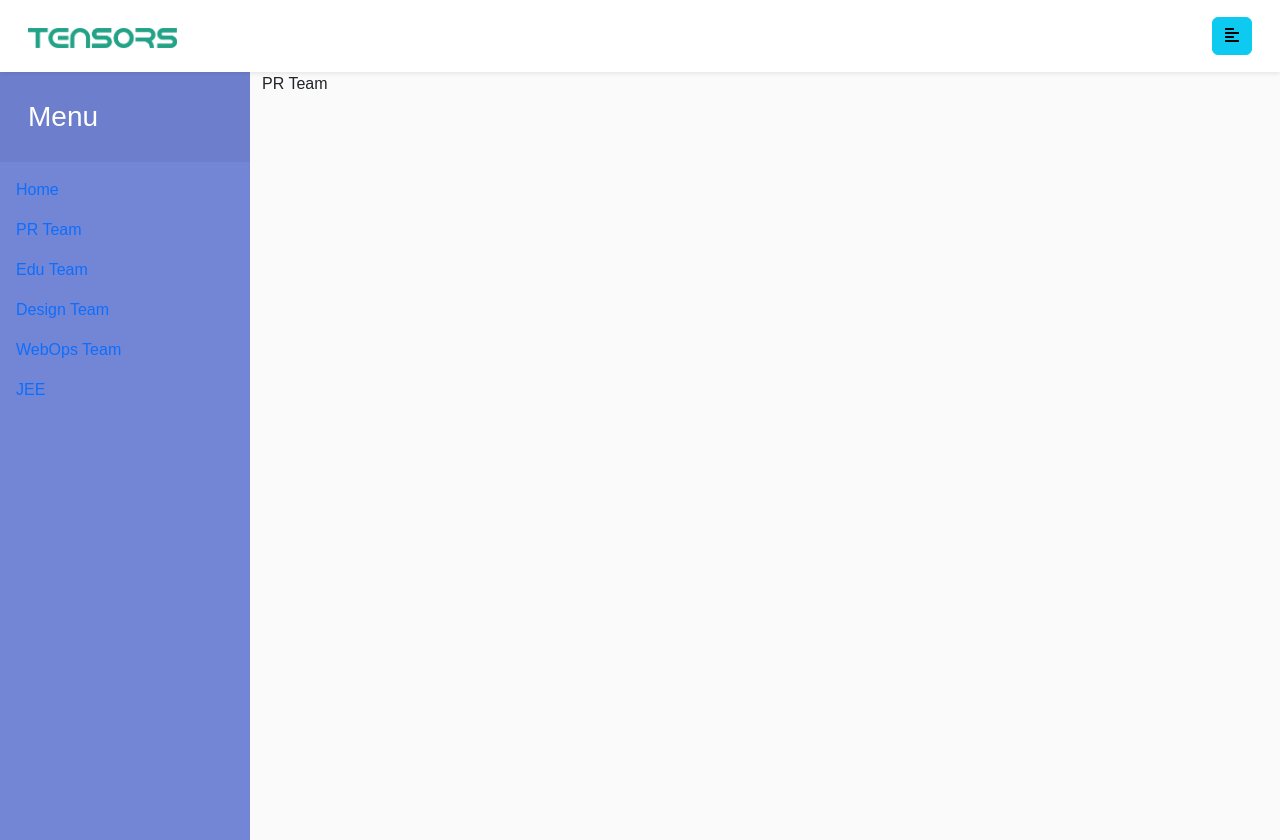
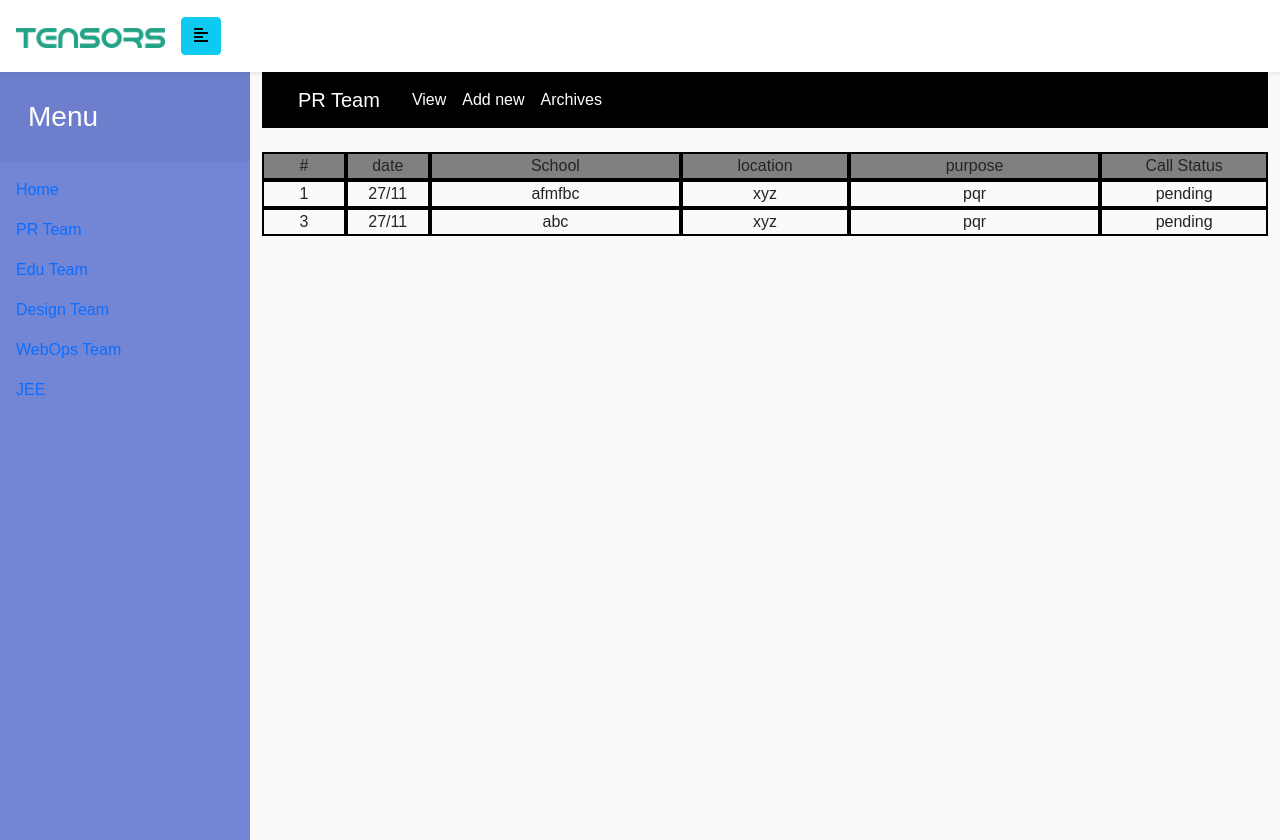
Before and after one commit to tensorsiitm/tensors_dashboard, a React (Create React App) app: page /pr in a window 1280 px wide. Built offline with nearby package versions, Linux system fonts and the light colour scheme.

Commit message:
call status table initial commit

```diff
--- a/src/index.js
+++ b/src/index.js
@@ -1,6 +1,7 @@
 import React from "react";
 import ReactDOM from "react-dom";
 import "bootstrap/dist/css/bootstrap.min.css";
+import "bootstrap/dist/js/bootstrap.js"
 import App from "./App";
 import reportWebVitals from "./reportWebVitals";
 
--- a/src/pages/prTeam/PrTeam.js
+++ b/src/pages/prTeam/PrTeam.js
@@ -1,11 +1,116 @@
-import React from 'react'
+import React, { useState} from 'react';
+import './prTeam.css';
 
 function PrTeam() {
-    return (
-        <div>
-            PR Team
+    const entry=[
+        {
+            id:0,
+            date:"27/11",
+            school: "abnfjfc",
+            location: "xyz",
+            purpose: "pqr",
+            call: "pending",
+            archive:true,
+        },
+        {
+            id:1,
+            date:"27/11",
+            school: "afmfbc",
+            location: "xyz",
+            purpose: "pqr",
+            call: "pending",
+            archive:false,
+        },
+        {
+            id:2,
+            date:"27/11",
+            school: "abc",
+            location: "xyz",
+            purpose: "pqr",
+            call: "pending",
+            archive:true,
+        },
+        {
+            id:3,
+            date:"27/11",
+            school: "abc",
+            location: "xyz",
+            purpose: "pqr",
+            call: "pending",
+            archive:false,
+        }
+    ]
+
+    const[x, setX]=useState(false)
+
+    function at(){ setX ( (prevX)=>{
+        if(prevX===true)return false
+        else if (prevX===false) return true
+    })}
+
+    const onDelete = (y)=>{
+        console.log("this is delete.")
+    }
+    const onArchive = (y)=>{
+        console.log("i am happy.")
+    }
+    const onUnarchive = (y)=>{
+        console.log("i am happy.")
+    }
+
+
+
+    return(
+        <>
+        <nav className="navbar navbar-expand-lg navbarpr navbar-dark">
+            <div className="container-fluid">
+                <a className="navbar-brand mx-4" href="#">PR Team</a>
+                <button className="navbar-toggler" type="button" data-bs-toggle="collapse" data-bs-target="#navbarNav" aria-controls="navbarNav" aria-expanded="false" aria-label="Toggle navigation">
+                <span className="navbar-toggler-icon"></span>
+                </button>
+                <div className="collapse navbar-collapse" id="navbarNav">
+                <ul className="navbar-nav">
+                    <li className="nav-item">
+                    <a className="nav-link active drpd"  onClick={()=>{at()}}>View</a>
+                    </li>
+                    <li className="nav-item">
+                    <a className="nav-link active drpd" >Add new</a>
+                    </li>
+                    <li className="nav-item">
+                    <a className="nav-link drpd active" onClick={()=>{at()}}>Archives</a>
+                    </li>
+                </ul>
+                </div>
+            </div>
+            </nav>
+        <div className="container my-4">
+            <div className="row rowh">
+                <div className="col-1 hc">#</div>
+                <div className="col-1 hc">date</div>
+                <div className="col-3 hc">School</div>
+                <div className="col-2 hc">location</div>
+                <div className="col-3 hc">purpose</div>
+                <div className="col-2 hc">Call Status</div>
+            </div>
+            {entry.map((a)=>{
+                if(a.archive===x) {
+                    return(
+                        <>
+                            <div className="row">
+                            <div className="col-1 hc">{a.id}</div>
+                            <div className="col-1 hc">{a.date}</div>
+                            <div className="col-3 hc">{a.school}</div>
+                            <div className="col-2 hc">{a.location}</div>
+                            <div className="col-3 hc">{a.purpose}</div>
+                            <div className="col-2 hc">{a.call}</div>
+                            </div>
+                        </>
+                    )
+                }
+            })}
         </div>
+    </>
     )
 }
 
-export default PrTeam
+export default PrTeam;
--- /dev/null
+++ b/src/pages/prTeam/prTeam.css
@@ -0,0 +1,16 @@
+.navbarpr{
+    background: black;
+    width: 100%;
+}
+.drpd:hover{
+    background: rgb(170, 111, 0);
+}
+
+.rowh{
+    background: grey;
+}
+.hc{
+    text-align: center;
+    border: 2px solid black;
+    overflow: hidden;
+}
```
Also changed, not shown: package.json (+7 -0 lines), 1 other file (tests, documents, lock files or other folders).
